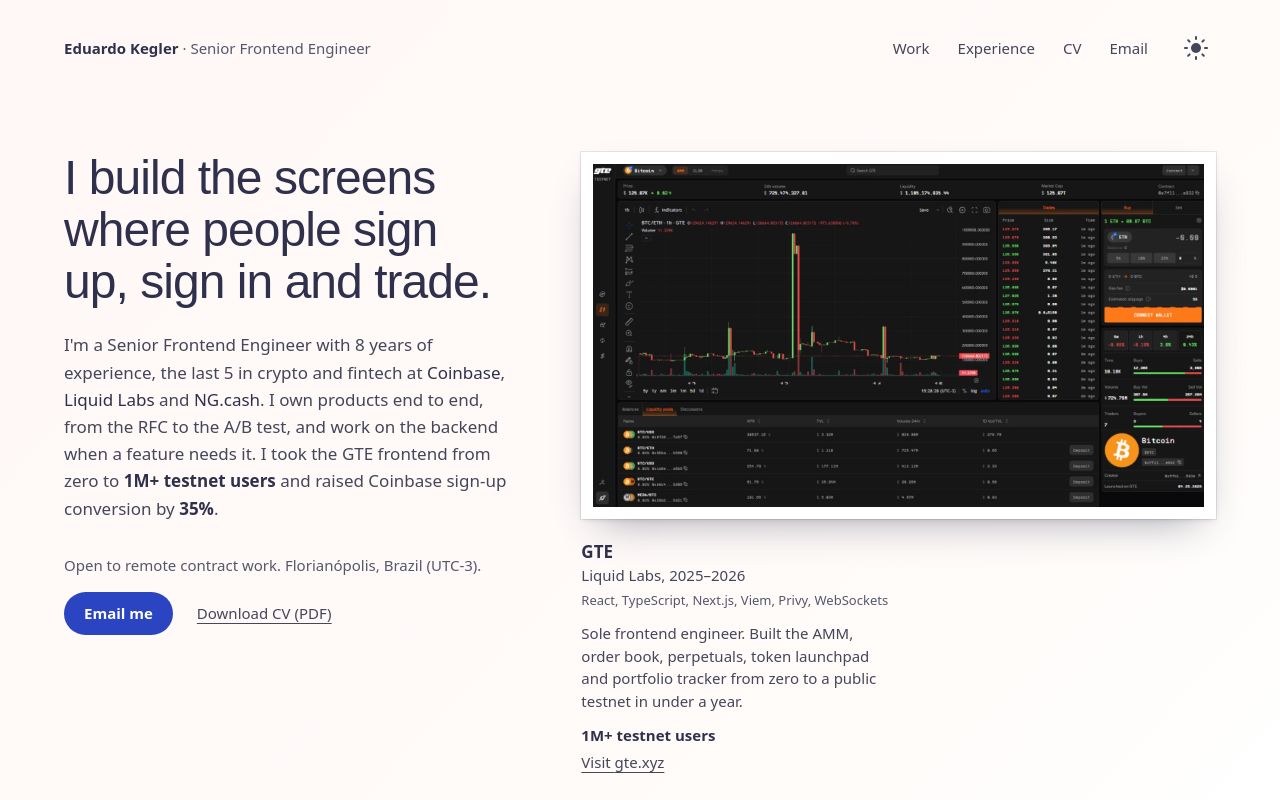
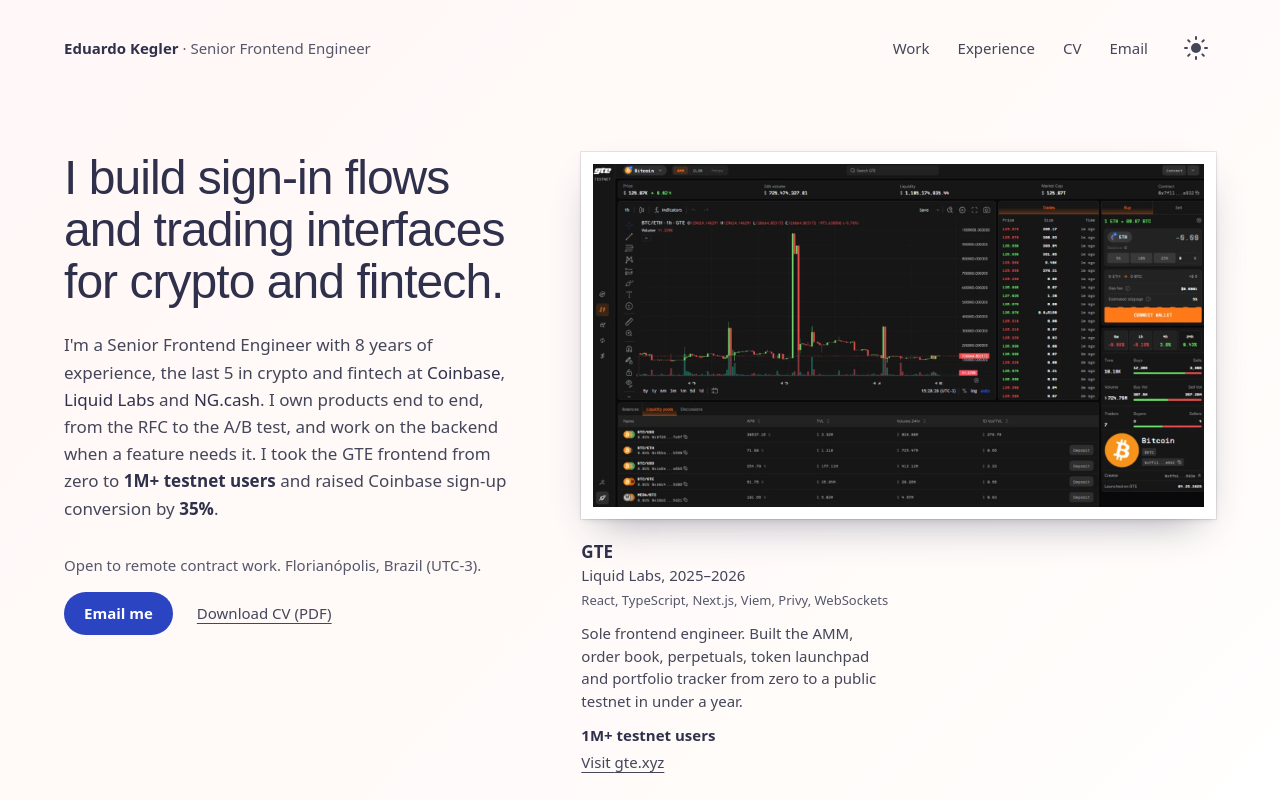
Before and after one commit to EduKegler/portfolio, a Next.js app: page / in a window 1280 px wide. Shown: the top 800 px of the page. Built offline with nearby package versions, Linux system fonts and the light colour scheme; a web font is replaced by a local one.

Commit message:
Rewrite the home hero line to match the GitHub profile

```diff
--- a/src/features/home/components/Home.tsx
+++ b/src/features/home/components/Home.tsx
@@ -24,7 +24,8 @@
         <section className="grid items-start gap-12 pt-6 lg:grid-cols-[minmax(0,5fr)_minmax(0,7fr)] lg:gap-16 lg:pt-14">
           <div>
             <p className="font-[family-name:var(--font-display)] text-[clamp(2rem,1.2rem+2.4vw,3rem)] leading-[1.08] tracking-[-0.02em] text-balance">
-              I build the screens where people sign up, sign in and trade.
+              I build <span className="whitespace-nowrap">sign-in flows</span> and{" "}
+              <span className="whitespace-nowrap">trading interfaces</span> for crypto and fintech.
             </p>
             <p className="mt-6 max-w-[46ch] text-[17px] leading-[1.6] text-level2 text-pretty">
               I&apos;m a Senior Frontend Engineer with 8 years of experience, the last 5 in crypto and fintech at{" "}
```
Also changed, not shown: .impeccable/design.json.
